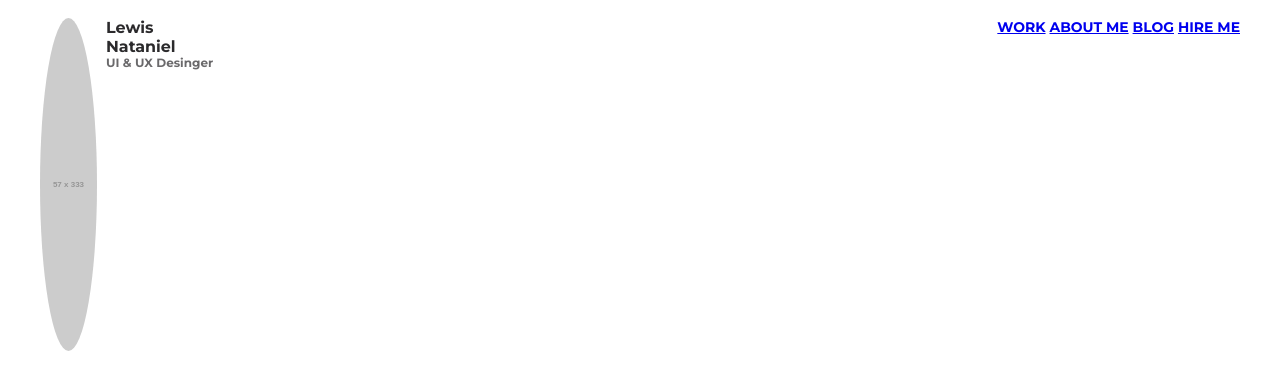
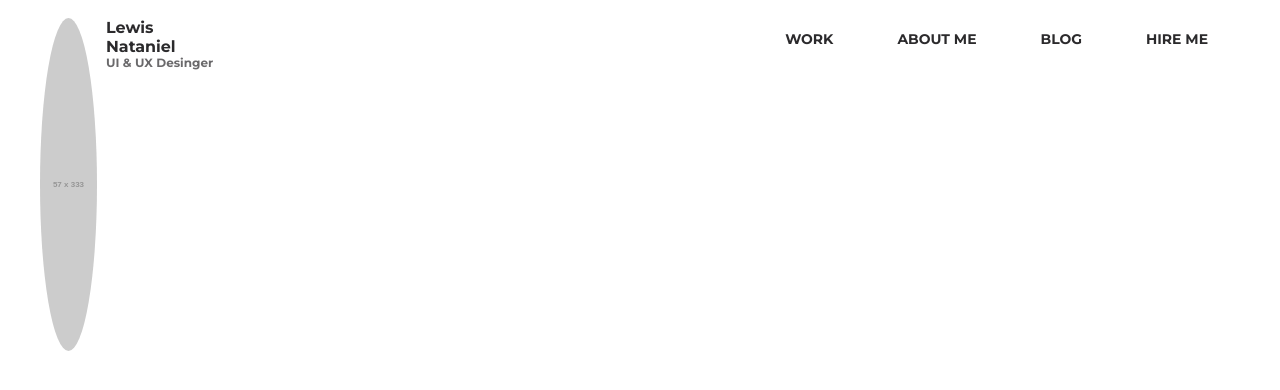
Before and after one commit to Anastasia-Vikulova/Portfolio, a website: page app/index.html in a window 1280 px wide. Drawn offline with Linux system fonts and the light colour scheme; placeholder pictures from the web are drawn by us.

Commit message:
ready header

```diff
--- a/app/index.html
+++ b/app/index.html
@@ -34,11 +34,10 @@
         </nav>
 
 
+      </div><!-- == /heder__inner === -->
 
 
 
-
-      </div><!-- == /heder__inner === -->
 
 
     </div><!-- == /container === -->
--- a/app/less/blocks/nav.less
+++ b/app/less/blocks/nav.less
@@ -2,8 +2,22 @@
 @import "../vars.less";
 
 .nav{
+    height: 100%;  // для того что бы элементы занимали все пространство внутри границы
+    display: flex;
+}
+
+.nav__link{
+    padding: 0.66rem 2rem;
     font-size: 0.93rem;
     color: @black;
     text-transform: uppercase;
     font-weight: 700;
+    text-decoration: none;
+
+    border: 2px solid transparent;
+    border-radius: 20px;
+
+    &:hover{
+        border-color: @black;
     }
+    }
```
Also changed, not shown: app/css/app.min.css. Lines whose indentation alone changed are shown as unchanged.
